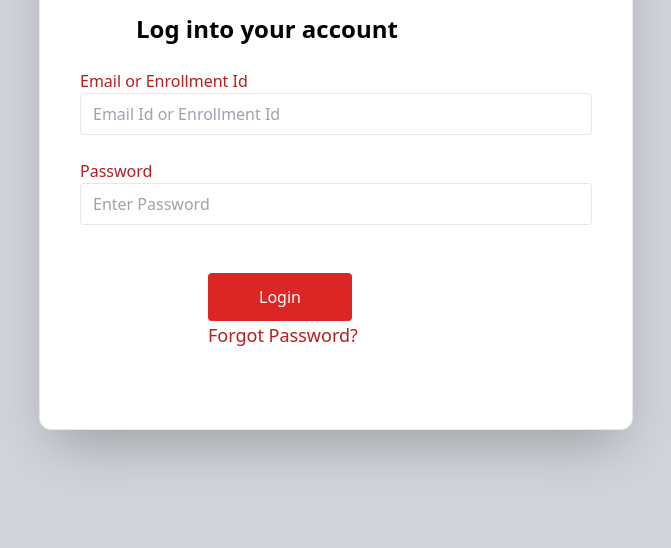
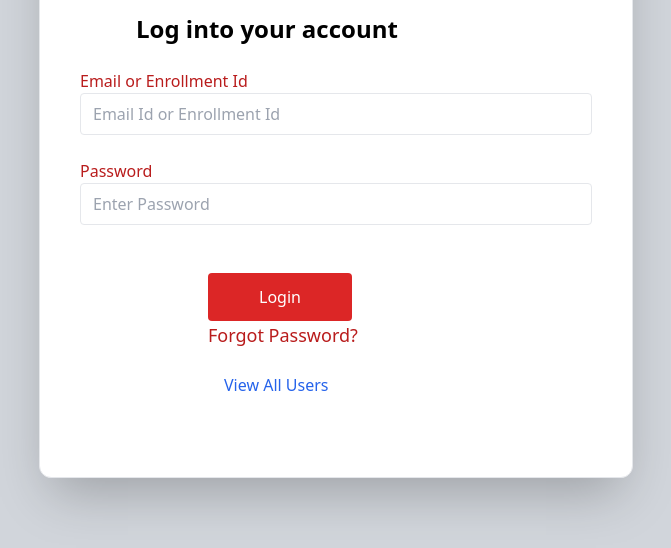
Before and after one commit to ankan24/Login_Chitkara, a plain HTML site: page index.html in a window 1280 px wide. Shown: the part 504-1052 px from the top of the page, without its empty margins (304-975 px from the left). Drawn offline with nearby package versions, Linux system fonts and the light colour scheme.

Commit message:
Update index.html

```diff
--- a/index.html
+++ b/index.html
@@ -19,7 +19,8 @@
             <label for="pwd" class="text-red-700">Password</label>
             <input type="password" id="pwd" name="password" class="border border-black-900 w-full rounded px-3 py-2" placeholder="Enter Password"><br><br><br>
             <button type="submit" class="bg-red-600 text-white w-36 p-3 rounded mx-32 hover:bg-red-800" id="btn">Login</button><br>
-            <a href="#" class="text-red-700 mx-32 text-lg">Forgot Password?</a>
+            <a href="#" class="text-red-700 mx-32 text-lg">Forgot Password?</a><br><br>
+            <a href="/view-users" class="text-blue-600 hover:underline mx-36">View All Users</a>
         </form>
     </div>
 </body>
```
